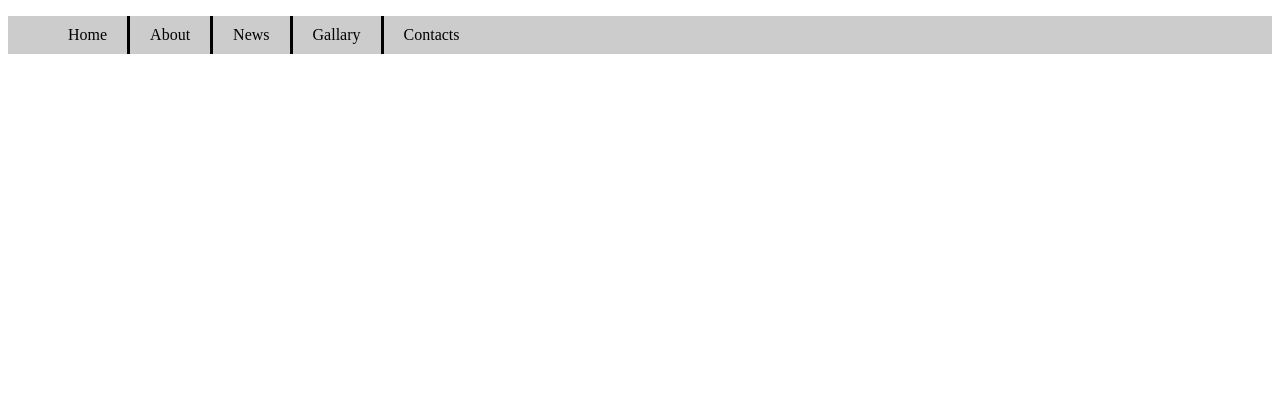
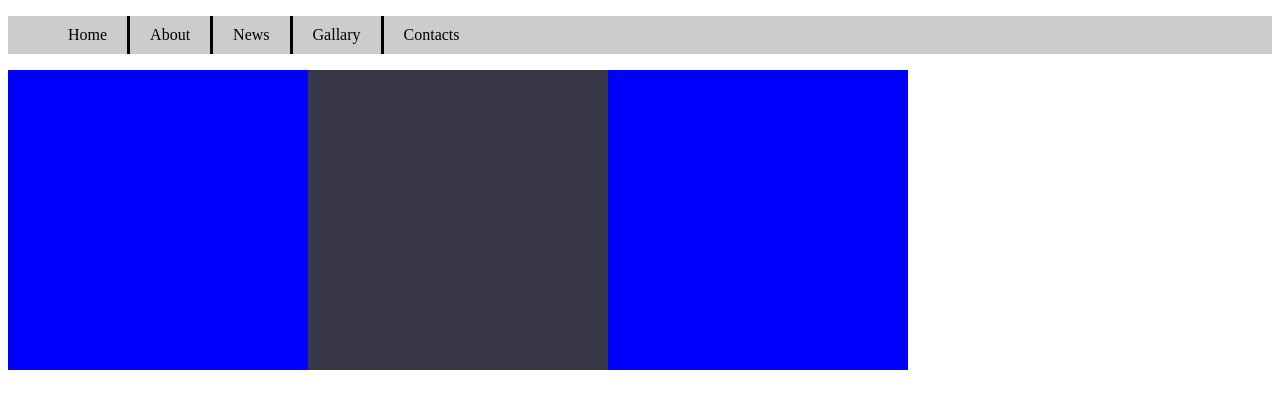
Before and after one commit to zahidrmpi/menu, a plain HTML site: page index.html in a window 1280 px wide. Drawn offline with Linux system fonts and the light colour scheme.

Commit message:
create a flex box

```diff
--- a/index.html
+++ b/index.html
@@ -16,5 +16,11 @@
             <li><a href="#">Contacts</a></li>
         </ul>
     </div>
+
+    <div class="container">
+        <div class="box1"></div>
+        <div class="box2"></div>
+        <div class="box3"></div>
+    </div>
 </body>
 </html>
--- a/style.css
+++ b/style.css
@@ -23,3 +23,21 @@
    background-color: aquamarine;
    color: red;
 }
+.container{
+    display: flex;
+}
+.box1{
+    width: 300px;
+    height: 300px;
+    background-color: blue;
+}
+.box2{
+    width: 300px;
+    height: 300px;
+    background-color: rgb(56, 56, 72);
+}
+.box3{
+    width: 300px;
+    height: 300px;
+    background-color: blue;
+}
```
